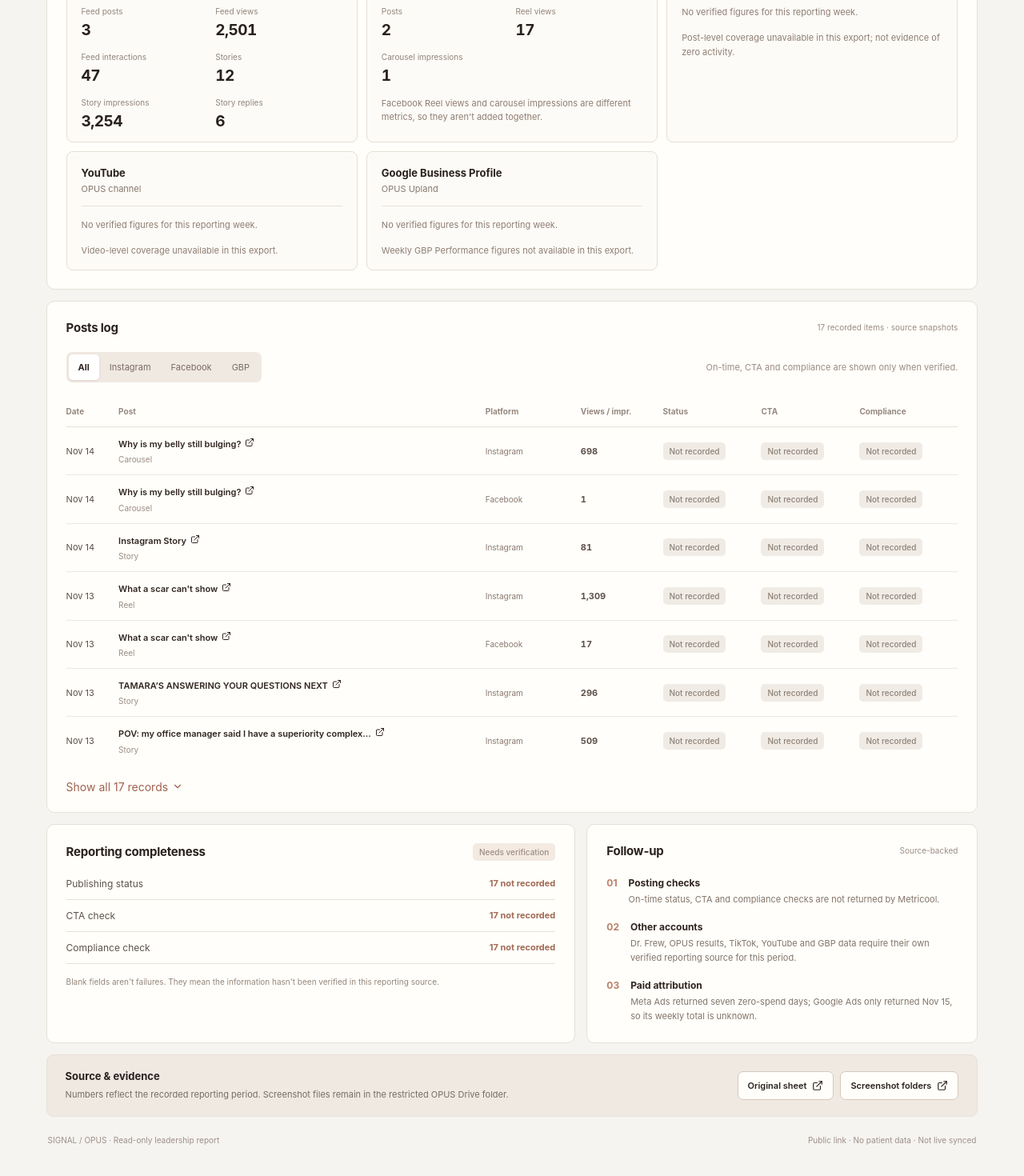
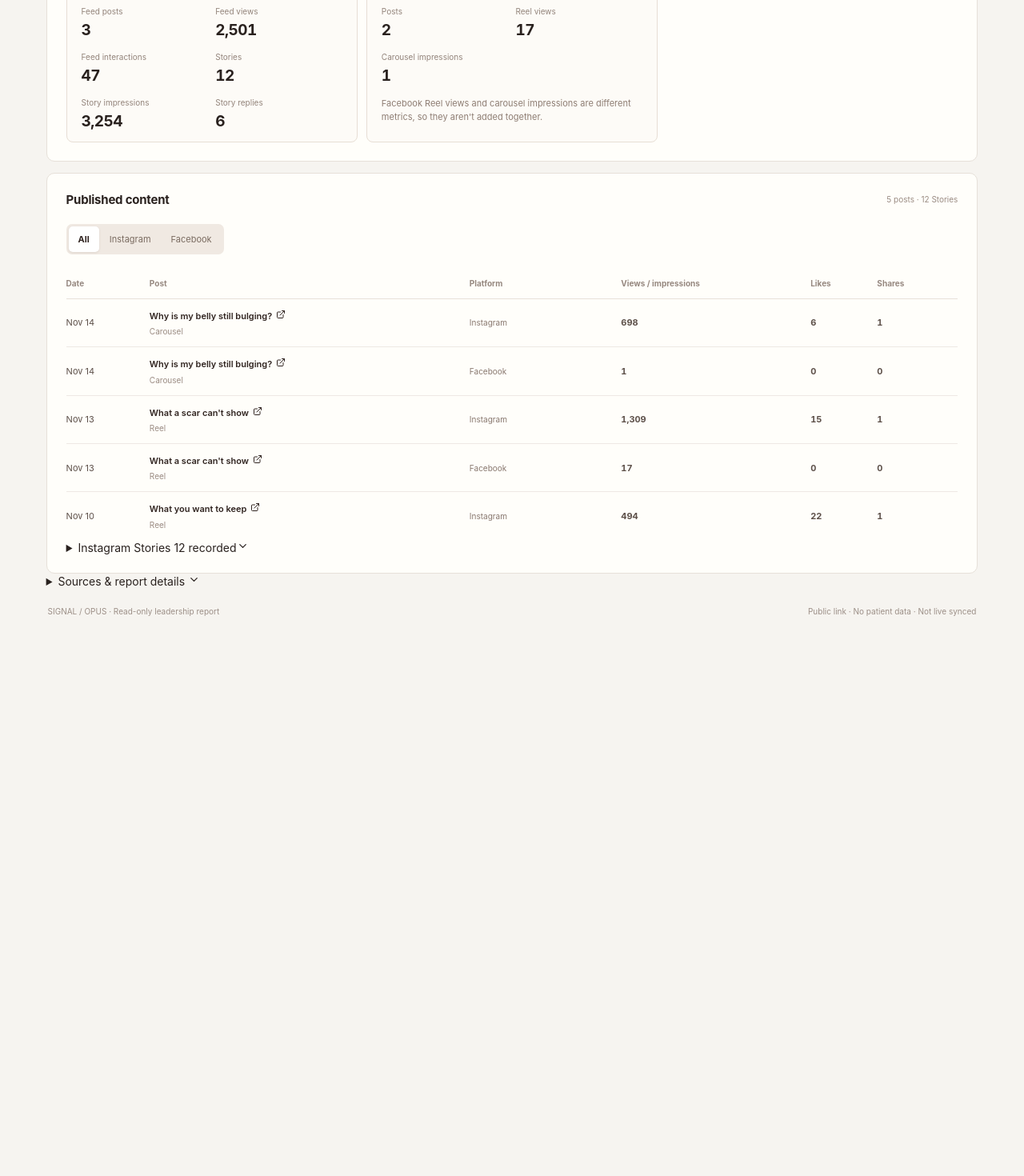
Before and after one commit to amydojo/social-signal, a Next.js app: page /frew in a window 1280 px wide. Shown: the part 794-2264 px from the top of the page at 80% size. After the commit the page ends 1622 px from the top, so only its background shows below. Built offline with nearby package versions, Linux system fonts and the light colour scheme.

Commit message:
Streamline Dr Frew report to useful performance and posts, remove spreadsheet checklists

```diff
--- a/app/frew/frew-report.tsx
+++ b/app/frew/frew-report.tsx
@@ -1,11 +1,11 @@
 "use client";
 
 import {useEffect,useMemo,useState} from "react";
-import {ArrowLeft,ArrowUpRight,Download,FileText,ExternalLink,ChevronDown,CalendarDays,Eye,CheckCircle2,AlertCircle,ImageIcon,ClipboardList} from "lucide-react";
+import {ArrowLeft,Download,FileText,ExternalLink,ChevronDown,CalendarDays,Eye,ImageIcon} from "lucide-react";
 import {posts as metricoolPosts, stories as metricoolStories, snapshot as metricoolSnapshot} from "../report-data";
 import {historicalPosts} from "../history-data";
 import archiveIndex from "../../public/media/archive/index.json";
-import {nov2Channels,nov2Log,nov2Notes,reportingSources,type LeadershipLog,type LeadershipChannel} from "./frew-data";
+import {nov2Channels,nov2Log,reportingSources,type LeadershipLog,type LeadershipChannel} from "./frew-data";
 
 type Period = "2026-11-09"|"2026-11-02";
 type PlatformFilter="all"|"Instagram"|"Facebook"|"Google Business Profile";
@@ -52,9 +52,6 @@ const week9Channels:LeadershipChannel[]=[
 function MiniMetric({name,value,detail}:{name:string;value:number|null;detail:string}){
   return <div className="frew-kpi"><span>{name}</span><strong>{fmt(value)}</strong><small>{detail}</small></div>;
 }
-function Badge({children,variant="muted"}:{children:React.ReactNode;variant?:"muted"|"good"|"warn"}){
-  return <span className={"frew-chip frew-chip-"+variant}>{children}</span>;
-}
 function ImageCover({url,alt}:{url:string|null;alt:string}){
   const [failed,setFailed]=useState(false);
   useEffect(()=>setFailed(false),[url]);
@@ -75,8 +72,8 @@ function getCover(log:LeadershipLog){
 }
 function DownloadButton({rows,period}:{rows:LeadershipLog[];period:Period}){
   return <button type="button" className="frew-action" onClick={()=>{
-    const head=["Date","Platform","Account","Format","Title","URL","Views / Story Impressions","Likes","Comments","Shares","Saves","Status","CTA Check","Compliance Check"];
-    const body=rows.map(r=>[r.date,r.platform,r.account,r.format,r.title,r.url,r.views,r.likes,r.comments,r.shares,r.saves,r.status??"Not recorded",r.ctaChecked==null?"Not recorded":r.ctaChecked?"Yes":"No",r.complianceChecked==null?"Not recorded":r.complianceChecked?"Yes":"No"]);
+    const head=["Date","Platform","Account","Format","Title","URL","Views / Story Impressions","Likes","Comments","Shares","Saves"];
+    const body=rows.map(r=>[r.date,r.platform,r.account,r.format,r.title,r.url,r.views,r.likes,r.comments,r.shares,r.saves]);
     const blob=new Blob([safeCsv([head,...body])],{type:"text/csv;charset=utf-8"});
     const obj=URL.createObjectURL(blob);
     const a=document.createElement("a");a.href=obj;a.download="SIGNAL_Frew_PostLog_"+period+".csv";a.click();URL.revokeObjectURL(obj);
@@ -95,27 +92,17 @@ export default function FrewDashboard(){
   const sheetWeek=period==="2026-11-02";
   const rows=sheetWeek?nov2Log:week9Log;
   const channels=sheetWeek?nov2Channels:week9Channels;
-  const filtered=useMemo(()=>rows.filter(r=>filter==="all"||r.platform===filter),[rows,filter]);
+  const feedRows=rows.filter(r=>r.format!=="Story");
+  const storyRows=rows.filter(r=>r.format==="Story");
+  const platforms:PlatformFilter[]=["all",...new Set(feedRows.map(r=>r.platform as PlatformFilter))];
+  const filtered=useMemo(()=>feedRows.filter(r=>filter==="all"||r.platform===filter),[rows,filter]);
   const visible=showAllPosts?filtered:filtered.slice(0,7);
-  const statusMissing=rows.filter(r=>r.status==null).length;
-  const ctaMissing=rows.filter(r=>r.ctaChecked==null).length;
-  const complianceMissing=rows.filter(r=>r.complianceChecked==null).length;
   const sourceLabel=sheetWeek?"Original Google Sheet · values entered by Nov 10":"Metricool export · compiled Nov 16";
   const headline=sheetWeek?
     [{name:"OPUS Instagram reach",value:1112,detail:"Nov 2–6 · account-level"},{name:"Accounts engaged",value:85,detail:"@opusplasticsurgery"},{name:"GBP website clicks",value:4,detail:"Nov 2–6"},{name:"GBP calls",value:1,detail:"Nov 2–6"}]:
     [{name:"Instagram feed views",value:2501,detail:"3 posts · cumulative at export"},{name:"Instagram interactions",value:47,detail:"3 feed posts"},{name:"Story impressions",value:3254,detail:"12 Stories · repeat exposures included"},{name:"Story replies",value:6,detail:"Across 12 Stories"}];
   const lead=sheetWeek?nov2Log.find(r=>r.id==="n2-ig-tamara")!:week9Log.find(r=>r.id==="ig-reel-scar")!;
   const other=sheetWeek?nov2Log.find(r=>r.id==="n2-ig-lipo")!:week9Log.find(r=>r.id==="ig-reel-keep")!;
-  const outstanding=sheetWeek?[
-    {label:"Publishing checks",text:"Status, CTA and compliance were not recorded for the logged posts.",type:"needs"},
-    {label:"Story details",text:"Links for three Nov 6 Stories and reach for two Nov 8 Stories were requested.",type:"needs"},
-    {label:"SEO reporting",text:"Search Console and GA4 exports for the last 28 days versus the previous period were requested; not present in this report.",type:"needs"}
-  ]:[
-    {label:"Posting checks",text:"On-time status, CTA and compliance checks are not returned by Metricool.",type:"needs"},
-    {label:"Other accounts",text:"Dr. Frew, OPUS results, TikTok, YouTube and GBP data require their own verified reporting source for this period.",type:"needs"},
-    {label:"Paid attribution",text:"Meta Ads returned seven zero-spend days; Google Ads only returned Nov 15, so its weekly total is unknown.",type:"needs"}
-  ];
-
   const weekLabel=sheetWeek?"Nov 2–8, 2026":"Nov 9–15, 2026";
   return <div className="frew-shell">
     <div className="frew-topbar">
@@ -167,10 +154,10 @@ export default function FrewDashboard(){
           <div className="frew-panel-head"><h2>Weekly read</h2></div>
           {sheetWeek?<>
             <p>Team and educational posts led the source notes. <b>Meet Tamara</b> recorded 1,422 views in Posts Log; <b>Lipo + tummy tuck</b> recorded 1,052.</p>
-            <p className="frew-neutral">Common questions from comments and DMs were not yet documented.</p>
+            <p className="frew-neutral">The weekly notes highlighted team introductions and straightforward surgical explanations.</p>
           </>:<>
             <p><b>What a scar can’t show</b> had the most feed-post views (1,309). <b>What you want to keep</b> had more interactions (23 vs. 17).</p>
-            <p className="frew-neutral">These totals do not establish consultation requests or bookings.</p>
+            <p className="frew-neutral">The most-viewed Reel was not the most-interacted-with Reel.</p>
           </>}
           <div className="frew-readout-footer"><Eye size={15}/> Saved source metrics, not a live feed</div>
         </section>
@@ -178,58 +165,57 @@ export default function FrewDashboard(){
 
       <section className="frew-panel frew-channels">
         <div className="frew-panel-head"><h2>Performance by account</h2><span>Each account shown separately</span></div>
-        <div className="frew-channel-grid">{channels.map((ch,i)=><article className="frew-channel" key={ch.platform+ch.account}>
+        <div className="frew-channel-grid">{channels.filter(ch=>ch.metrics.some(m=>m.value!=null)).map(ch=><article className="frew-channel" key={ch.platform+ch.account}>
           <div className="frew-channel-top"><b>{ch.platform}</b><span>{ch.account}</span></div>
-          {ch.metrics.length>0?<div className="frew-channel-metrics">{ch.metrics.map(m=><div key={m.label}><span>{m.label}</span><strong>{fmt(m.value)}{m.unit&&m.value!=null?" "+m.unit:""}</strong></div>)}</div>:<p className="frew-channel-missing">No verified figures for this reporting week.</p>}
+          <div className="frew-channel-metrics">{ch.metrics.filter(m=>m.value!=null).map(m=><div key={m.label}><span>{m.label}</span><strong>{fmt(m.value)}{m.unit?" "+m.unit:""}</strong></div>)}</div>
           {ch.note&&<p className="frew-channel-note">{ch.note}</p>}
         </article>)}</div>
       </section>
 
       <section className="frew-panel frew-postlog">
-        <div className="frew-panel-head"><h2>Posts log</h2><span>{rows.length} recorded items · source snapshots</span></div>
+        <div className="frew-panel-head"><h2>Published content</h2><span>{feedRows.length} posts · {storyRows.length} Stories</span></div>
         <div className="frew-log-tools">
-          <div className="frew-segments">{(["all","Instagram","Facebook","Google Business Profile"] as PlatformFilter[]).map(x=><button key={x} type="button" aria-pressed={filter===x} onClick={()=>{setFilter(x);setShowAllPosts(false)}}>{x==="all"?"All":x==="Google Business Profile"?"GBP":x}</button>)}</div>
-          <p>On-time, CTA and compliance are shown only when verified.</p>
+          <div className="frew-segments">{platforms.map(x=><button key={x} type="button"
+            aria-pressed={filter===x} onClick={()=>{setFilter(x);setShowAllPosts(false)}}>
+            {x==="all"?"All":x==="Google Business Profile"?"GBP":x}
+          </button>)}</div>
         </div>
         <div className="frew-table-scroll"><table className="frew-table">
-          <thead><tr><th>Date</th><th>Post</th><th>Platform</th><th>Views / impr.</th><th>Status</th><th>CTA</th><th>Compliance</th></tr></thead>
+          <thead><tr><th>Date</th><th>Post</th><th>Platform</th><th>Views / impressions</th><th>Likes</th><th>Shares</th></tr></thead>
           <tbody>{visible.map(p=><tr key={p.id}>
             <td>{day(p.date)}</td>
-            <td><div className="frew-postcell">{p.url?<a href={p.url} target="_blank" rel="noopener noreferrer">{p.title}<ExternalLink size={12}/></a>:<span>{p.title}</span>}<small>{p.format}</small></div></td>
+            <td><div className="frew-postcell">{p.url?
+              <a href={p.url} target="_blank" rel="noopener noreferrer">{p.title}<ExternalLink size={12}/></a>:
+              <span>{p.title}</span>}<small>{p.format}</small></div></td>
             <td><span className="frew-platform-label">{p.platform}</span></td>
             <td className="frew-num">{fmt(p.views)}</td>
-            <td><Badge>{p.status??"Not recorded"}</Badge></td>
-            <td><Badge>{p.ctaChecked==null?"Not recorded":p.ctaChecked?"Yes":"No"}</Badge></td>
-            <td><Badge>{p.complianceChecked==null?"Not recorded":p.complianceChecked?"Yes":"No"}</Badge></td>
+            <td className="frew-num">{fmt(p.likes)}</td>
+            <td className="frew-num">{fmt(p.shares)}</td>
           </tr>)}</tbody>
         </table></div>
-        {filtered.length>7&&<button type="button" className="frew-show" onClick={()=>setShowAllPosts(v=>!v)}>{showAllPosts?"Show fewer":"Show all "+filtered.length+" records"}<ChevronDown size={14}/></button>}
+        {filtered.length===0&&<p className="frew-empty">No published posts for this platform in this reporting period.</p>}
+        {filtered.length>7&&<button type="button" className="frew-show" onClick={()=>setShowAllPosts(v=>!v)}>
+          {showAllPosts?"Show fewer":"Show all "+filtered.length+" posts"}<ChevronDown size={14}/>
+        </button>}
+        {storyRows.length>0&&<details className="frew-stories-details">
+          <summary>Instagram Stories <span>{storyRows.length} recorded</span><ChevronDown size={15}/></summary>
+          <div className="frew-stories-list">{storyRows.map(story=><div key={story.id}>
+            <span>{day(story.date)}</span>
+            <div>{story.url?<a href={story.url} target="_blank" rel="noopener noreferrer">{story.title}<ExternalLink size={12}/></a>:<span>{story.title}</span>}</div>
+            <b>{fmt(story.views)} <small>impressions</small></b>
+          </div>)}</div>
+        </details>}
       </section>
 
-      <div className="frew-two frew-final">
-        <section className="frew-panel">
-          <div className="frew-panel-head"><h2>Reporting completeness</h2><Badge variant="warn">Needs verification</Badge></div>
-          <div className="frew-checks">
-            <div><span>Publishing status</span><b>{statusMissing} not recorded</b></div>
-            <div><span>CTA check</span><b>{ctaMissing} not recorded</b></div>
-            <div><span>Compliance check</span><b>{complianceMissing} not recorded</b></div>
-          </div>
-          <p className="frew-fine">Blank fields aren't failures. They mean the information hasn't been verified in this reporting source.</p>
-        </section>
-        <section className="frew-panel">
-          <div className="frew-panel-head"><h2>Follow-up</h2><span>Source-backed</span></div>
-          <div className="frew-todo">{outstanding.map((x,i)=><div key={x.label}><span>{String(i+1).padStart(2,"0")}</span><div><b>{x.label}</b><p>{x.text}</p></div></div>)}</div>
-        </section>
-      </div>
-
-      <section className="frew-evidence">
-        <div><h2>Source & evidence</h2><p>Numbers reflect the recorded reporting period. Screenshot files remain in the restricted OPUS Drive folder.</p></div>
+      <details className="frew-source-details">
+        <summary>Sources & report details <ChevronDown size={15}/></summary>
+        <p>Read-only snapshots, not live analytics. Views and impressions measure different things; individual post counts can reflect cumulative performance.</p>
+        {sheetWeek&&<p>Original sheet values for some posts differ from its notes because they were captured at different points. This report uses Posts Log values.</p>}
         <div className="frew-evidence-links">
-          <a target="_blank" rel="noopener noreferrer" href={reportingSources.sheet}>Original sheet <ExternalLink size={14}/></a>
-          <a target="_blank" rel="noopener noreferrer" href={sheetWeek?reportingSources.nov2Evidence:reportingSources.screenshotsRoot}>Screenshot folders <ExternalLink size={14}/></a>
+          <a target="_blank" rel="noopener noreferrer" href={reportingSources.sheet}>Original data source <ExternalLink size={14}/></a>
+          <a target="_blank" rel="noopener noreferrer" href={sheetWeek?reportingSources.nov2Evidence:reportingSources.screenshotsRoot}>Screenshot archive <ExternalLink size={14}/></a>
         </div>
-      </section>
-      {sheetWeek&&<details className="frew-data-notes"><summary>Data notes <ChevronDown size={14}/></summary><p>{nov2Notes.discrepancy}</p><p>{nov2Notes.completeness}</p></details>}
+      </details>
       <footer className="frew-footer"><span>SIGNAL / OPUS · Read-only leadership report</span><span>Public link · No patient data · Not live synced</span></footer>
     </main>
   </div>;
```
